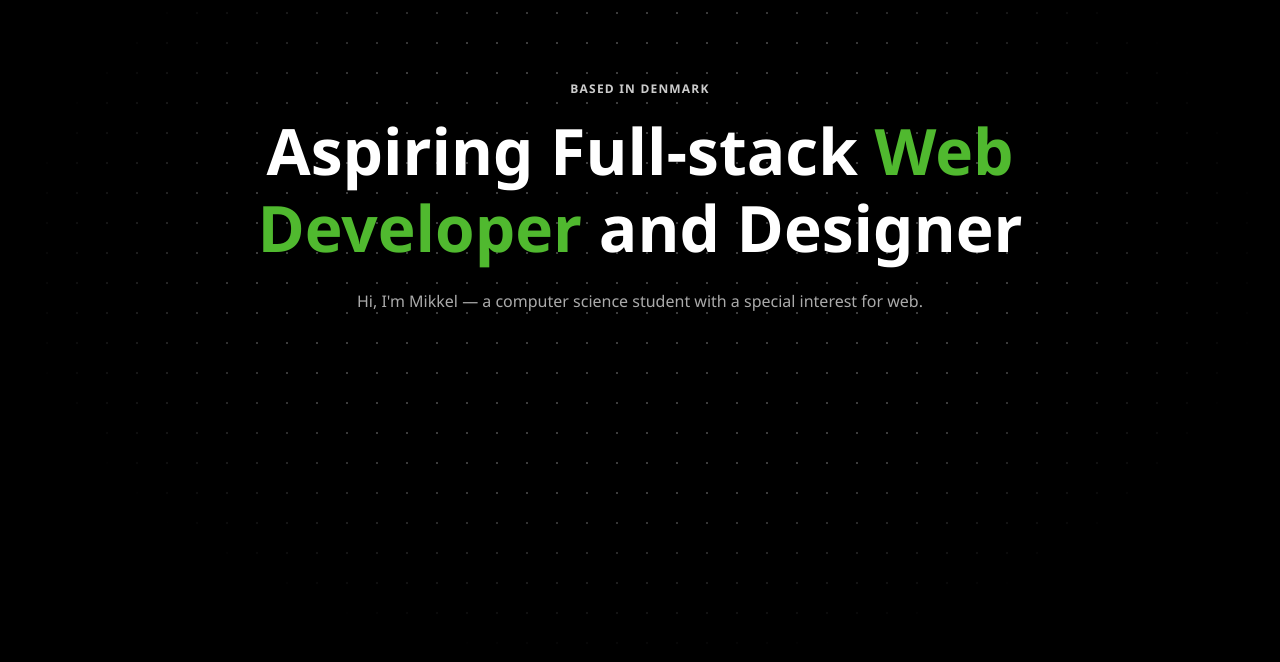
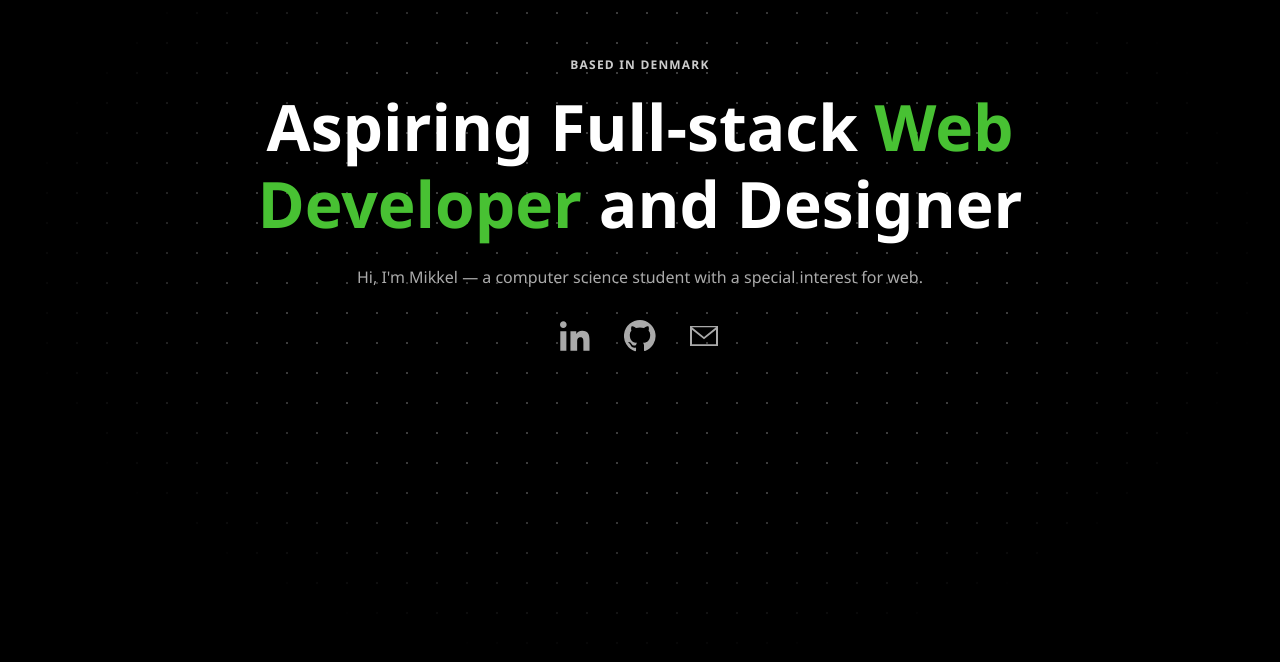
Before and after one commit to MikkelVibe/Portfolio, a Vue app: page / in a window 1280 px wide. Shown: the part 138-800 px from the top of the page. Built offline with nearby package versions, Linux system fonts and the light colour scheme.

Commit message:
Added social links

```diff
--- a/src/components/Header.vue
+++ b/src/components/Header.vue
@@ -5,17 +5,56 @@
             <h1 class="headline">
                 <span class="white">Aspiring Full-stack </span>
                 <span class="blue">Web Developer</span>
-                <span> and Designer</span>
+                <span class="white"> and Designer</span>
             </h1>
-            <p class="description">
+            <p class=" description">
                 Hi, I'm Mikkel — a computer science student with a special interest for web.
             </p>
+
+            <div class="social-icons" aria-label="Social and contact links">
+                <a href="https://www.linkedin.com/in/mikkelvibechristensen/" target="_blank" rel="noopener noreferrer"
+                    aria-label="LinkedIn Profile" class="icon-link">
+                    <svg xmlns="http://www.w3.org/2000/svg" role="img" viewBox="0 0 24 24" fill="currentColor"
+                        class="icon">
+                        <title>LinkedIn</title>
+                        <path
+                            d="M4.98 3.5C4.98 4.88 3.88 6 2.5 6S0 4.88 0 3.5 1.12 1 2.5 1 4.98 2.12 4.98 3.5zM.22 8.5h4.56v14.5H.22V8.5zm7.6 0h4.38v2h.06c.61-1.16 2.12-2.38 4.36-2.38 4.66 0 5.52 3.06 5.52 7.04V23h-4.6v-6.5c0-1.56-.03-3.57-2.17-3.57-2.18 0-2.51 1.7-2.51 3.44V23H7.82V8.5z" />
+                    </svg>
+                </a>
+
+                <a href="https://github.com/MikkelVibeUCN" target="_blank" rel="noopener noreferrer"
+                    aria-label="GitHub Profile" class="icon-link">
+                    <svg xmlns="http://www.w3.org/2000/svg" role="img" viewBox="0 0 24 24" fill="currentColor"
+                        class="icon">
+                        <title>GitHub</title>
+                        <path
+                            d="M12 0a12 12 0 0 0-3.79 23.39c.6.11.82-.26.82-.58v-2.2c-3.34.73-4.04-1.6-4.04-1.6a3.18 3.18 0 0 0-1.34-1.76c-1.1-.75.08-.74.08-.74a2.52 2.52 0 0 1 1.84 1.24 2.55 2.55 0 0 0 3.48 1 2.56 2.56 0 0 1 .76-1.6c-2.67-.3-5.47-1.34-5.47-5.96a4.67 4.67 0 0 1 1.24-3.24 4.34 4.34 0 0 1 .12-3.19s1-.32 3.3 1.23a11.36 11.36 0 0 1 6 0c2.3-1.55 3.3-1.23 3.3-1.23a4.34 4.34 0 0 1 .12 3.19 4.67 4.67 0 0 1 1.24 3.24c0 4.63-2.8 5.66-5.48 5.96a2.87 2.87 0 0 1 .82 2.23v3.3c0 .32.22.7.83.58A12 12 0 0 0 12 0z" />
+                    </svg>
+                </a>
+
+                <a :href="mailtoLink" aria-label="Send email" class="icon-link">
+                    <svg xmlns="http://www.w3.org/2000/svg" role="img" viewBox="0 0 24 24" fill="currentColor"
+                        class="icon">
+                        <title>Email</title>
+                        <path d="M1.5 4.5h21v15h-21v-15zm19.5 2.75-9 7.25-9-7.25v11h18v-11zm-9 5.5 9-7.25H3l9 7.25z" />
+                    </svg>
+                </a>
+            </div>
         </div>
     </section>
 </template>
 
 <script lang="ts" setup>
+const encodedEmail = "bWlrdmNsYW5nYWFAaG90bWFpbC5jb20=";
+
+function decodeBase64(str: string) {
+    return atob(str);
+}
+
+const mailtoLink = `mailto:${decodeBase64(encodedEmail)}`;
 </script>
+
+
 
 <style scoped>
 .hero-section {
@@ -54,6 +93,9 @@
     margin: 0 auto;
     transform: translateY(-8vh);
     z-index: 2;
+
+    animation: colorShift 6s linear infinite;
+    --animated-color: #17c3b2;
 }
 
 .location {
@@ -72,16 +114,13 @@
     margin-bottom: 1rem;
     margin-top: 0;
 
-    /* Animate headline fade-in and slide-up */
     animation: fadeSlideUp 1s ease forwards;
     opacity: 0;
     transform: translateY(20px);
 }
 
 .headline .blue {
-    color: #17c3b2;
-    /* fresh teal */
-    animation: colorShift 6s linear infinite;
+    color: var(--animated-color);
 }
 
 .headline .white {
@@ -94,7 +133,38 @@
     margin-top: 1.5rem;
 }
 
-/* Animations */
+.social-icons {
+    margin-top: 2rem;
+    display: flex;
+    justify-content: center;
+    gap: 2rem;
+    z-index: 3;
+}
+
+.icon-link {
+    color: #aaa;
+    transition: transform 0.3s ease;
+    display: inline-flex;
+    align-items: center;
+    justify-content: center;
+    font-size: 2rem;
+}
+
+.icon-link:hover,
+.icon-link:focus {
+    color: var(--animated-color);
+    transform-origin: center;
+    transform: translateY(-2px);
+    outline: none;
+}
+
+.icon {
+    width: 2rem;
+    height: 2rem;
+    fill: currentColor;
+    transition: fill 0.3s ease;
+}
+
 @keyframes fadeSlideUp {
     to {
         opacity: 1;
@@ -105,25 +175,21 @@
 @keyframes colorShift {
     0% {
         color: #17c3b2;
-        /* teal */
         filter: hue-rotate(0deg);
     }
 
     25% {
         color: #9b59b6;
-        /* purple */
         filter: hue-rotate(90deg);
     }
 
     50% {
         color: #e91e63;
-        /* pink */
         filter: hue-rotate(180deg);
     }
 
     75% {
         color: #1abc9c;
-        /* turquoise */
         filter: hue-rotate(270deg);
     }
 
@@ -132,6 +198,7 @@
         filter: hue-rotate(360deg);
     }
 }
+
 
 @media (max-width: 768px) {
     .headline {
```
